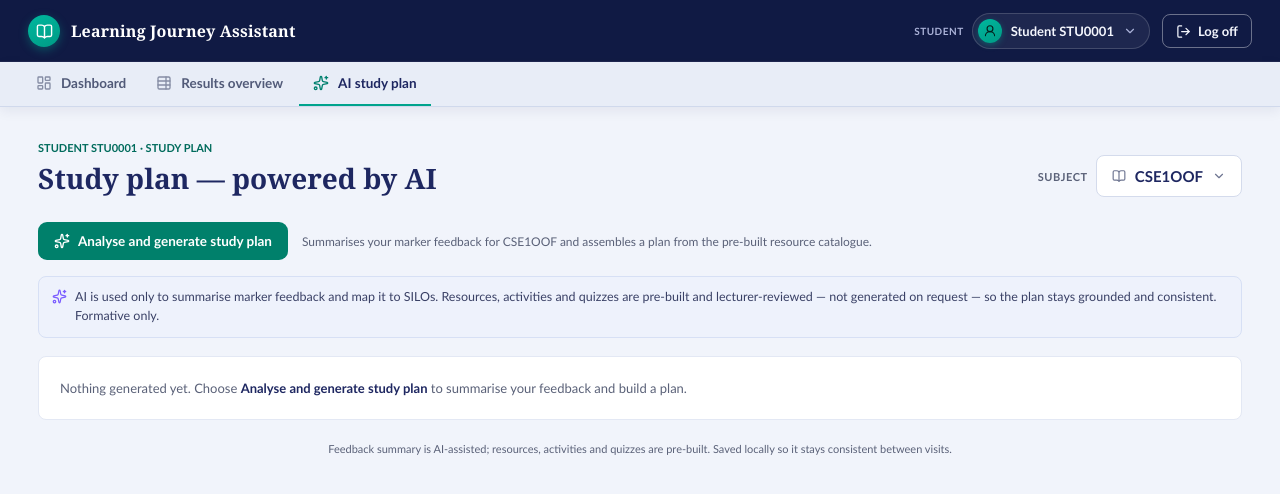
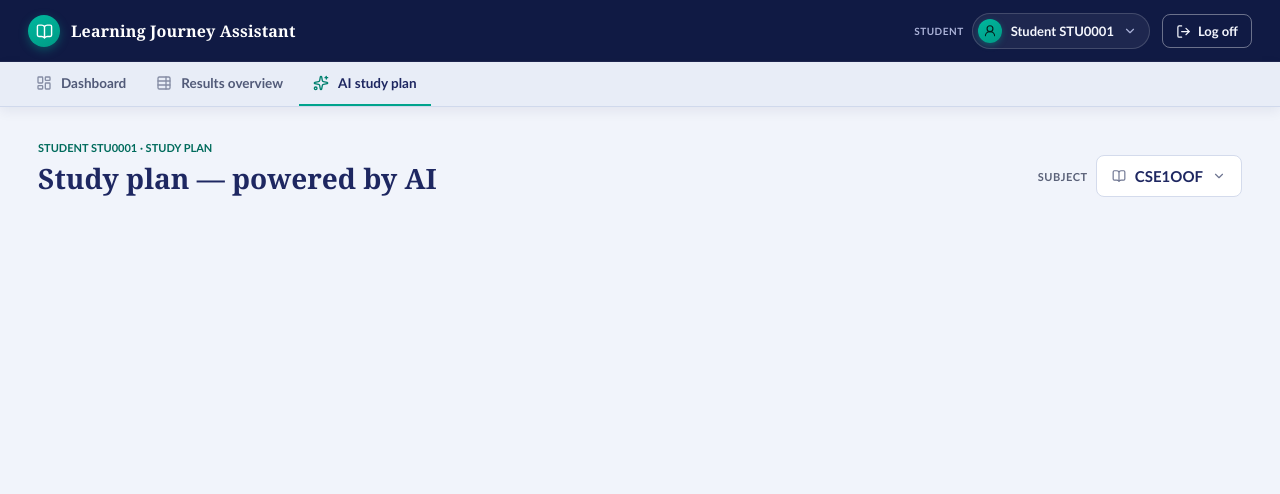
Before and after one commit to Kartik0219/learning-journey-assistant, a React (Vite) app in the folder frontend/: page /study-plan in a window 1280 px wide. Shown: the top 494 px of the page. Built offline with nearby package versions, Linux system fonts and the light colour scheme.

Commit message:
feat: remove unused student and study plan functionality for cleaner code

```diff
--- a/frontend/src/data/students.ts
+++ b/frontend/src/data/students.ts
@@ -12,7 +12,6 @@ export interface StudentInfo {
 export const students: StudentInfo[] = [
   { id: 'STU0001', label: 'Student STU0001' },
   { id: 'STU0018', label: 'Student STU0018' },
-  { id: 'STU0093', label: 'Student STU0093' },
 ]
 
 const FEEDBACK: Record<'fail' | 'developing' | 'credit' | 'distinction', string> = {
@@ -52,7 +51,6 @@ function shiftResults(delta: number): SubjectResults[] {
 const RESULTS_BY_STUDENT: Record<string, SubjectResults[]> = {
   STU0001: baseResults,
   STU0018: shiftResults(12),
-  STU0093: shiftResults(24),
 }
 
 export function getStudentResults(studentId: string): SubjectResults[] {
--- a/frontend/src/pages/StudyPlanPage.tsx
+++ b/frontend/src/pages/StudyPlanPage.tsx
@@ -1,18 +1,8 @@
-import { useEffect, useMemo, useRef, useState } from 'react'
-import { BookOpen, Brain, ListChecks, Sparkles } from 'lucide-react'
+import { useMemo, useState } from 'react'
+import { BookOpen } from 'lucide-react'
 import { buildStudentDashboardSubjects } from '../data/studentDashboard'
-import { assessmentFingerprint, buildStudyPlan, type SiloPlan } from '../data/studyPlan'
-import { loadSnapshot, saveSnapshot } from '../data/studyPlanStore'
 import { Dropdown } from '../Dropdown'
 import { useStudent } from '../studentContext'
-
-type Stage = 'idle' | 'working' | 'ready'
-
-function formatWhen(iso: string | null): string {
-  if (!iso) return ''
-  const date = new Date(iso)
-  return Number.isNaN(date.getTime()) ? '' : date.toLocaleString([], { dateStyle: 'medium', timeStyle: 'short' })
-}
 
 export function StudyPlanPage() {
   const { studentId, results } = useStudent()
@@ -21,127 +11,26 @@ export function StudyPlanPage() {
 
   const [subjectCode, setSubjectCode] = useState(subjectCodes[0])
   const activeCode = subjects[subjectCode] ? subjectCode : subjectCodes[0]
-  const [stage, setStage] = useState<Stage>('idle')
-  const [tab, setTab] = useState<'summary' | 'plan'>('summary')
-  const [plans, setPlans] = useState<SiloPlan[]>([])
-  const [generatedAt, setGeneratedAt] = useState<string | null>(null)
-  const [savedFingerprint, setSavedFingerprint] = useState<string | null>(null)
-  const timer = useRef<number | undefined>(undefined)
 
-  const currentFingerprint = assessmentFingerprint(subjects, activeCode)
-  const isStale = savedFingerprint !== currentFingerprint
-
-  // Load any saved snapshot for this student + subject before doing anything else.
-  useEffect(() => {
-    window.clearTimeout(timer.current)
-    const saved = loadSnapshot(studentId, activeCode)
-    if (saved) {
-      setPlans(saved.plans)
-      setGeneratedAt(saved.generatedAt)
-      setSavedFingerprint(saved.sourceFingerprint)
-      setStage('ready')
-      setTab('plan')
-    } else {
-      setPlans([])
-      setGeneratedAt(null)
-      setSavedFingerprint(null)
-      setStage('idle')
-      setTab('summary')
-    }
-    return () => window.clearTimeout(timer.current)
-  }, [studentId, activeCode])
-
-  function run() {
-    window.clearTimeout(timer.current)
-    setStage('working')
-    // Placeholder: one pass = AI summarises + maps feedback, then the plan is
-    // assembled from the pre-built catalogue. No live model call yet.
-    timer.current = window.setTimeout(() => {
-      const fresh = buildStudyPlan(subjects, activeCode)
-      const now = new Date().toISOString()
-      setPlans(fresh)
-      setGeneratedAt(now)
-      setSavedFingerprint(currentFingerprint)
-      setStage('ready')
-      setTab('plan')
-      saveSnapshot(studentId, { subjectCode: activeCode, generatedAt: now, sourceFingerprint: currentFingerprint, plans: fresh })
-    }, 1000)
-  }
-
-  const ready = stage === 'ready'
-  const canRun = stage !== 'working' && (stage === 'idle' || isStale)
-  const buttonLabel = stage === 'working'
-    ? 'Analysing…'
-    : !ready
-      ? 'Analyse and generate study plan'
-      : isStale
-        ? 'Regenerate study plan'
-        : 'Study plan up to date'
-
-  return <main className="dashboard" id="study-plan">
+  return (
+    <main className="dashboard" id="study-plan">
       <header className="dashboard-header results-header">
-      <div><p className="eyebrow">Student {studentId} · study plan</p><h1>Study plan — powered by AI</h1></div>
+        <div>
+          <p className="eyebrow">Student {studentId} · study plan</p>
+          <h1>Study plan — powered by AI</h1>
+        </div>
         <div className="header-actions">
-        <Dropdown label="Subject" ariaLabel="Choose subject" icon={BookOpen} value={activeCode} options={subjectCodes.map((code) => ({ value: code, label: subjects[code].label }))} onChange={setSubjectCode} />
+          <Dropdown
+            label="Subject"
+            ariaLabel="Choose subject"
+            icon={BookOpen}
+            value={activeCode}
+            options={subjectCodes.map((code) => ({ value: code, label: subjects[code].label }))}
+            onChange={setSubjectCode}
+          />
         </div>
         <div className="header-spacer" aria-hidden="true" />
       </header>
-
-    <div className="generate-row">
-      <button className="generate-btn" type="button" onClick={run} disabled={!canRun}>
-        <Sparkles size={16} aria-hidden="true" />
-        {buttonLabel}
-      </button>
-      <span className="generate-hint">Summarises your marker feedback for {activeCode} and assembles a plan from the pre-built resource catalogue.</span>
-    </div>
-
-    {generatedAt && <p className="generate-meta">Generated {formatWhen(generatedAt)} · saved on this device · {isStale ? 'new assessment data available — regenerate to refresh' : 'up to date with your assessments'}</p>}
-
-    <p className="ai-note"><Sparkles size={15} aria-hidden="true" /> AI is used only to summarise marker feedback and map it to SILOs. Resources, activities and quizzes are pre-built and lecturer-reviewed — not generated on request — so the plan stays grounded and consistent. Formative only.</p>
-
-    {stage === 'idle' && <section className="panel plan-empty"><p>Nothing generated yet. Choose <strong>Analyse and generate study plan</strong> to summarise your feedback and build a plan.</p></section>}
-    {stage === 'working' && <section className="panel plan-empty"><p>Summarising {activeCode} feedback, mapping it to each SILO, and assembling the plan…</p></section>}
-
-    {ready && <>
-      <div className="subtabs" role="tablist" aria-label="Study plan sections">
-        <button className="subtab" type="button" role="tab" id="tab-summary" aria-controls="panel-summary" aria-selected={tab === 'summary'} onClick={() => setTab('summary')}>Feedback summary</button>
-        <button className="subtab" type="button" role="tab" id="tab-plan" aria-controls="panel-plan" aria-selected={tab === 'plan'} onClick={() => setTab('plan')}>Study plan</button>
-      </div>
-
-      {tab === 'summary' && <section className="panel" role="tabpanel" id="panel-summary" aria-labelledby="tab-summary">
-        <div className="panel-heading"><h2>Feedback summary by outcome</h2><p>AI-summarised marker feedback, mapped to each SILO. Expand a row for the source comments.</p></div>
-        <ol className="plan-list">
-          {plans.map((item) => <li className="plan-item" key={item.siloId}>
-            <div className="plan-item__head"><span className="plan-silo">{item.silo}</span><span className={`status ${item.status}`}>{item.statusLabel} · {item.masteryPercentage}%</span></div>
-            <p className="plan-weakness"><strong>Summary. </strong>{item.feedbackSummary}</p>
-            <p className="plan-weakness"><strong>Mapped weakness. </strong>{item.weakness}</p>
-            <div className="plan-steps"><p className="plan-steps__label">Source feedback</p><ul className="feedback-list">{item.assessments.map((a) => <li key={a.name}><details><summary><span className="fb-title">{a.name} · {a.weightPct}%</span><span className="fb-score">{a.score}/100</span></summary><q>{a.feedback}</q></details></li>)}</ul></div>
-          </li>)}
-        </ol>
-      </section>}
-
-      {tab === 'plan' && <section className="panel" role="tabpanel" id="panel-plan" aria-labelledby="tab-plan">
-        <div className="panel-heading"><h2>Study plan · pre-built resources by outcome</h2><p>Selected per SILO from the reviewed subject catalogue — consistent and citable.</p></div>
-        <ol className="plan-list">
-          {plans.map((item) => <li className="plan-item plan-card" key={item.siloId}>
-            <div className="plan-item__head"><span className="plan-silo">{item.silo}</span><span className={`status ${item.status}`}>{item.statusLabel} · {item.masteryPercentage}%</span></div>
-            <div className="plan-group">
-              <p className="plan-group__head"><BookOpen size={14} aria-hidden="true" />Recommended resources</p>
-              <ul className="catalog-list">{item.resources.map((resource) => <li className="catalog-item" key={resource}><a href="#resources">{resource}</a></li>)}</ul>
-            </div>
-            <div className="plan-group">
-              <p className="plan-group__head"><ListChecks size={14} aria-hidden="true" />Recommended activities</p>
-              <ol className="steps">{item.activities.map((activity, index) => <li key={index}><span>{index + 1}</span><p>{activity}</p></li>)}</ol>
-            </div>
-            <div className="plan-group">
-              <p className="plan-group__head"><Brain size={14} aria-hidden="true" />Adaptive quizzes</p>
-              <ul className="catalog-list">{item.quizzes.map((quiz) => <li className="catalog-item" key={quiz}><a href="#quizzes">{quiz}</a></li>)}</ul>
-            </div>
-          </li>)}
-        </ol>
-      </section>}
-    </>}
-
-    <footer>Feedback summary is AI-assisted; resources, activities and quizzes are pre-built. Saved locally so it stays consistent between visits.</footer>
     </main>
+  )
 }
```
Lines whose indentation alone changed are shown as unchanged.
